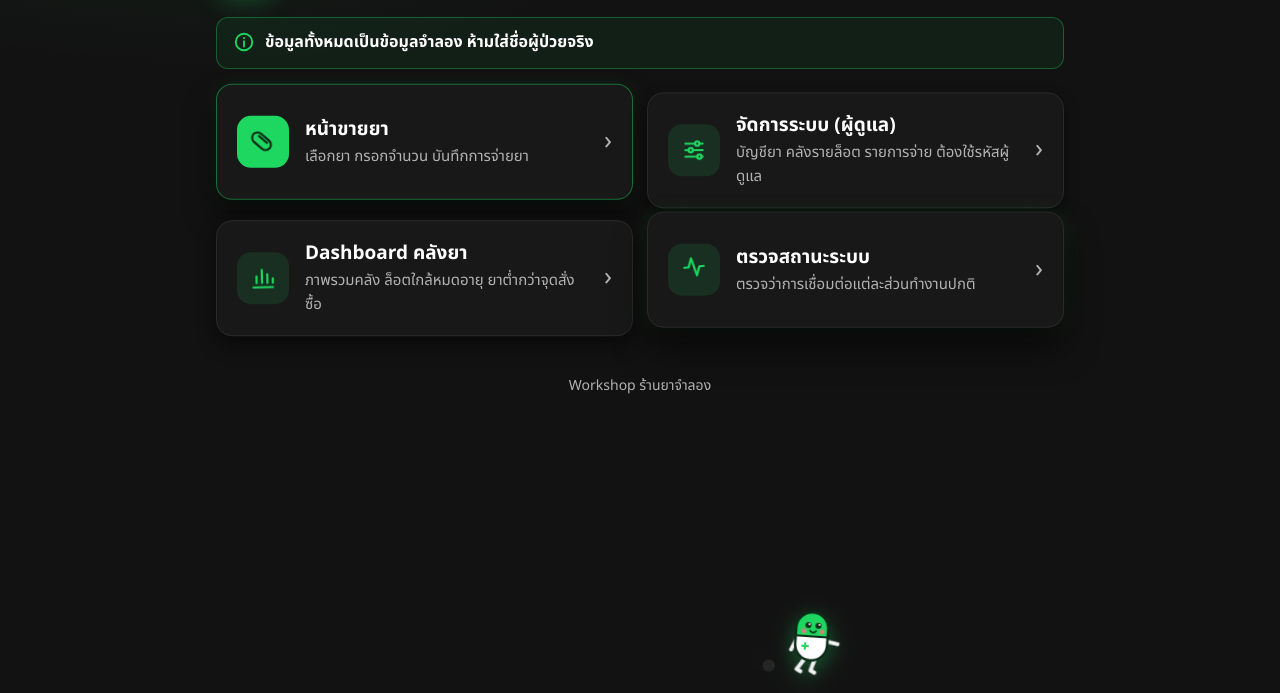
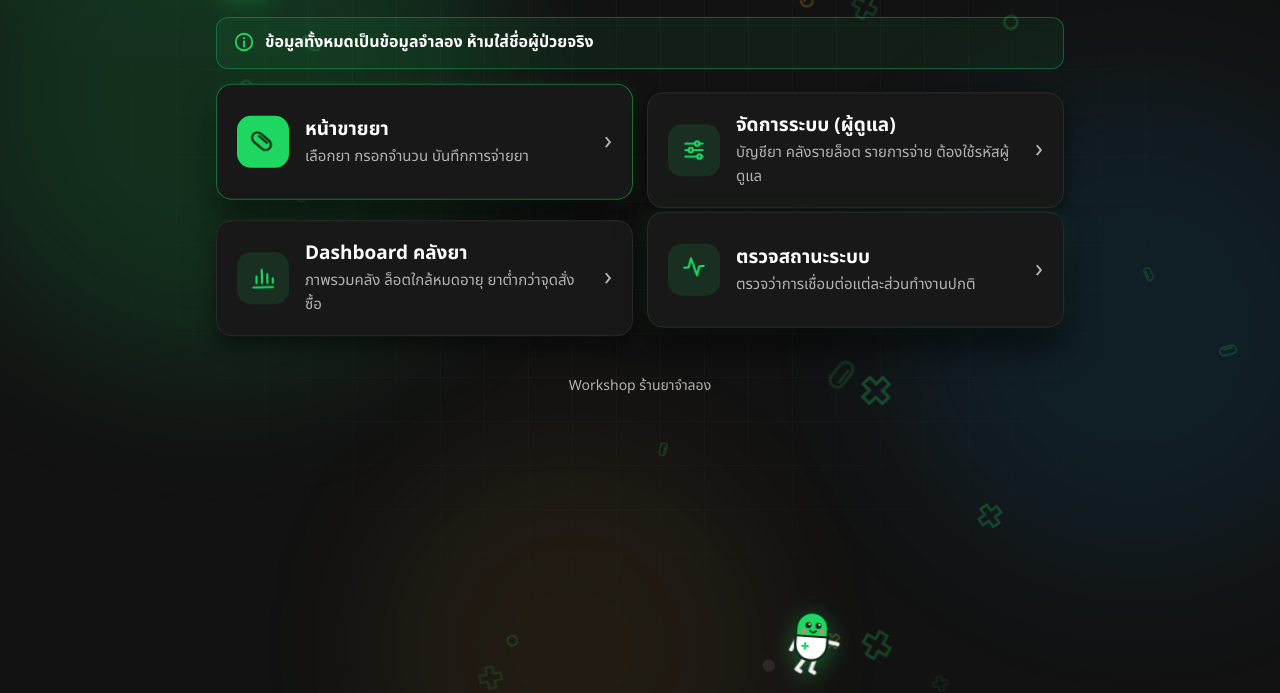
Before and after one commit to WARZEHA/MyStore, a plain HTML site: page index.html in a window 1280 px wide. Shown: the part 107-800 px from the top of the page. Drawn offline with Linux system fonts and the light colour scheme; no server answers.

Commit message:
เพิ่มเอฟเฟกต์พื้นหลังหน้าแรก
- แสงเขียว ฟ้า ส้ม เคลื่อนช้า ๆ (เบลอ)
- เม็ดยา กากบาท วงกลม ลอยขึ้นและแกว่ง สุ่มตำแหน่ง ขนาด ความเร็ว
- ตารางจาง ๆ และแสงเรืองตามเมาส์
ทุกชั้นอยู่หลังเนื้อหา ไม่บังการกด

Co-Authored-By: Claude Opus 5.5 <noreply@anthropic.com>

```diff
--- a/index.html
+++ b/index.html
@@ -131,6 +131,40 @@
   }
   .btn:hover .ico { transform: rotate(-10deg) scale(1.15); }
   .ico { transition: transform .25s; }
+  /* ===== เอฟเฟกต์พื้นหลัง: แสงเคลื่อน + เม็ดยาลอยขึ้น + แสงตามเมาส์ (อยู่หลังเนื้อหา กดทะลุได้) ===== */
+  main { position: relative; z-index: 1; }
+  .bg { position: fixed; inset: 0; z-index: 0; overflow: hidden; pointer-events: none; }
+  .blob { position: absolute; border-radius: 50%; filter: blur(70px); opacity: .55; }
+  .blob.b1 { width: 520px; height: 520px; left: -140px; top: -120px; background: rgba(30, 215, 96, .28); animation: drift1 22s ease-in-out infinite; }
+  .blob.b2 { width: 460px; height: 460px; right: -160px; top: 30%; background: rgba(0, 170, 255, .16); animation: drift2 26s ease-in-out infinite; }
+  .blob.b3 { width: 420px; height: 420px; left: 25%; bottom: -200px; background: rgba(255, 164, 43, .12); animation: drift3 30s ease-in-out infinite; }
+  @keyframes drift1 { 0%, 100% { transform: translate(0, 0) scale(1); } 50% { transform: translate(220px, 140px) scale(1.15); } }
+  @keyframes drift2 { 0%, 100% { transform: translate(0, 0) scale(1); } 50% { transform: translate(-240px, -120px) scale(1.2); } }
+  @keyframes drift3 { 0%, 100% { transform: translate(0, 0) scale(1); } 50% { transform: translate(180px, -160px) scale(.9); } }
+  .particle { position: absolute; bottom: -60px; color: var(--accent); animation: rise linear infinite; }
+  .particle svg { display: block; width: 100%; height: 100%; animation: sway ease-in-out infinite alternate; animation-duration: inherit; }
+  @keyframes rise {
+    0%   { transform: translateY(0) rotate(0deg); opacity: 0; }
+    10%  { opacity: var(--o); }
+    90%  { opacity: var(--o); }
+    100% { transform: translateY(calc(-100vh - 120px)) rotate(var(--r)); opacity: 0; }
+  }
+  @keyframes sway { from { transform: translateX(-18px); } to { transform: translateX(18px); } }
+  /* ตาราง (grid) จาง ๆ ให้พื้นมีมิติ */
+  .bg::after {
+    content: ''; position: absolute; inset: 0;
+    background-image: linear-gradient(rgba(255,255,255,.025) 1px, transparent 1px),
+                      linear-gradient(90deg, rgba(255,255,255,.025) 1px, transparent 1px);
+    background-size: 44px 44px;
+    -webkit-mask-image: radial-gradient(ellipse at 50% 30%, #000 30%, transparent 75%);
+            mask-image: radial-gradient(ellipse at 50% 30%, #000 30%, transparent 75%);
+  }
+  .spot {
+    position: fixed; inset: 0; z-index: 0; pointer-events: none;
+    background: radial-gradient(320px circle at var(--mx, -500px) var(--my, -500px), rgba(30, 215, 96, .13), transparent 70%);
+    transition: opacity .3s;
+  }
+
   /* มาสคอตแคปซูลยาวิ่งไปมาที่ขอบล่าง (วาดเอง ไม่ใช่ตัวละครที่มีลิขสิทธิ์) */
   .runner {
     position: fixed; left: 0; bottom: 10px; z-index: 50; width: 72px; height: 76px;
@@ -182,6 +216,10 @@
 </style>
 </head>
 <body>
+<div class="bg" id="bg" aria-hidden="true">
+  <span class="blob b1"></span><span class="blob b2"></span><span class="blob b3"></span>
+</div>
+<div class="spot" id="spot" aria-hidden="true"></div>
 <main>
   <div class="hero">
     <div class="logo" id="logo" aria-hidden="true"></div>
@@ -301,6 +339,48 @@
     menu.append(li);
   });
 
+  // พื้นหลัง: สุ่มเม็ดยา/กากบาท/วงกลมลอยขึ้นช้า ๆ (ตำแหน่ง ขนาด ความเร็ว ต่างกัน)
+  (function makeParticles() {
+    const bg = document.getElementById('bg');
+    const SHAPES = ['pill', 'cross', 'pill', 'dot'];
+    const SHAPE_PATHS = {
+      pill: ['M10.5 20.5l-7-7a4.95 4.95 0 0 1 7-7l7 7a4.95 4.95 0 0 1-7 7z', 'M8.5 8.5l7 7'],
+      cross: ['M9 3h6v6h6v6h-6v6H9v-6H3V9h6z'],
+      dot: ['M12 6a6 6 0 1 0 0 12a6 6 0 1 0 0-12z'],
+    };
+    const count = window.innerWidth < 600 ? 12 : 22;
+    for (let i = 0; i < count; i++) {
+      const size = 14 + Math.random() * 24;
+      const dur = 16 + Math.random() * 18;
+      const p = document.createElement('span');
+      p.className = 'particle';
+      p.style.left = (Math.random() * 100) + '%';
+      p.style.width = size + 'px';
+      p.style.height = size + 'px';
+      p.style.animationDuration = dur + 's';
+      p.style.animationDelay = (-Math.random() * dur) + 's';   // เริ่มกระจายทั่วจอทันที
+      p.style.setProperty('--o', (0.10 + Math.random() * 0.18).toFixed(2));
+      p.style.setProperty('--r', (Math.random() < .5 ? -1 : 1) * (90 + Math.random() * 270) + 'deg');
+      if (Math.random() < .25) p.style.color = '#ffa42b';
+      const svg = icon('');            // SVG เปล่า (เส้นตาม currentColor) แล้วเติมรูปทรงที่สุ่มได้
+      const shape = SHAPES[Math.floor(Math.random() * SHAPES.length)];
+      for (const d of SHAPE_PATHS[shape]) {
+        const path = document.createElementNS('http://www.w3.org/2000/svg', 'path');
+        path.setAttribute('d', d);
+        svg.append(path);
+      }
+      p.append(svg);
+      bg.append(p);
+    }
+  })();
+
+  // แสงตามเมาส์
+  const spot = document.getElementById('spot');
+  window.addEventListener('pointermove', function (e) {
+    spot.style.setProperty('--mx', e.clientX + 'px');
+    spot.style.setProperty('--my', e.clientY + 'px');
+  }, { passive: true });
+
   // มาสคอต: กดแล้วกระโดดและพูดข้อความสุ่ม (ข้อความคงที่ ใช้ textContent)
   const SAYINGS = ['สวัสดี!', 'สู้ ๆ นะ!', 'อย่าลืมดื่มน้ำ!', 'ยาพร้อมขายแล้ว!', 'กินยาให้ตรงเวลานะ'];
   const runner = document.getElementById('runner');
```
